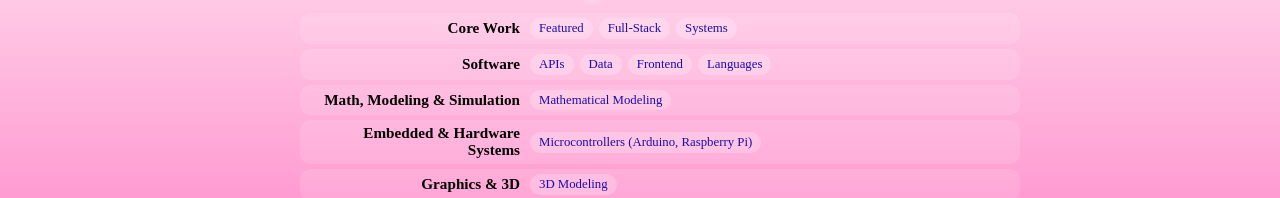
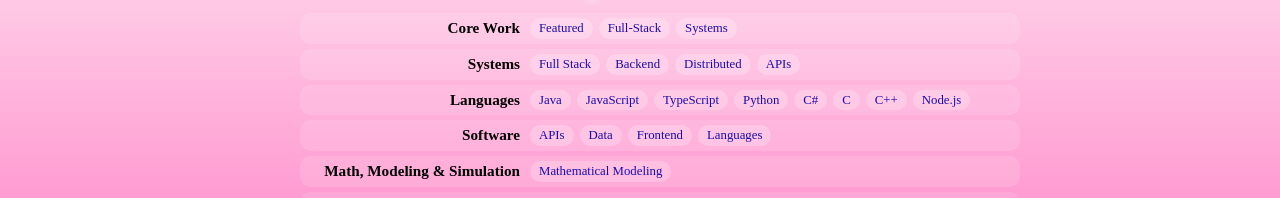
Before and after one commit to TheReal4m4d3u5/fullPortfolio, a React (Vite) app: page /Portfolio in a window 1280 px wide. Shown: the part 207-405 px from the top of the page. Built offline with nearby package versions, Linux system fonts and the light colour scheme.

Commit message:
updated portfolio index

```diff
--- a/src/pages/Portfolio.jsx
+++ b/src/pages/Portfolio.jsx
@@ -739,6 +739,30 @@ const Portfolio = () => {
             </div>
 
             <div className="index-row">
+              <h4>Systems</h4>
+              <div className="sublist">
+                <a href="#fullStack">Full Stack</a>
+                <a href="#backend">Backend</a>
+                <a href="#systems">Distributed</a>
+                <a href="#api">APIs</a>
+              </div>
+            </div>
+
+            <div className="index-row">
+              <h4>Languages</h4>
+              <div className="sublist">
+                <a href="#java">Java</a>
+                <a href="#javascript">JavaScript</a>
+                <a href="#typescript">TypeScript</a>
+                <a href="#python">Python</a>
+                <a href="#csharp">C#</a>
+                <a href="#c">C</a>
+                <a href="#cpp">C++</a>
+                <a href="#node">Node.js</a>
+              </div>
+            </div>
+
+            <div className="index-row">
               <h4>Software</h4>
               <div className="sublist">
                 <a href="#apis">APIs</a>
```
